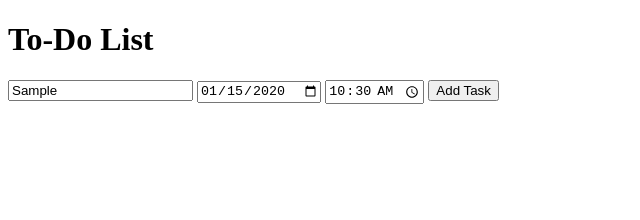
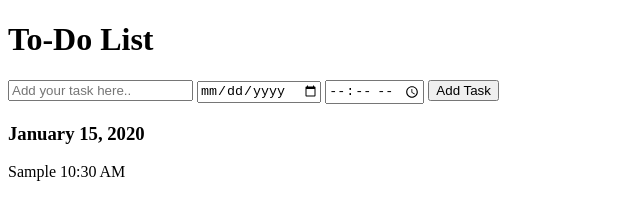
Before and after one commit to amol-rathod-147/Amol-To-Do-List, a plain HTML site: page index.html in a window 1280 px wide. Both pictures are taken after typing "Sample", "2020-01-15", "10:30" into the empty fields and a click on the button "Add Task". Shown: the whole page, without its empty margins (0-640 px from the left). Drawn offline with Linux system fonts and the light colour scheme.

Commit message:
Added display task, clearFields, format date and time function

```diff
--- a/index.html
+++ b/index.html
@@ -4,14 +4,19 @@
     <meta charset="UTF-8">
     <meta name="viewport" content="width=device-width, initial-scale=1.0">
     <title>To Do List</title>
+    <link rel="stylesheet" href="style.css">
 </head>
 <body>
     <div class="container">
         <h1>To-Do List</h1>
-        <input type="text" placeholder="Add your task here..">
-        <input type="date">
-        <input type="time">
-        <button type="submit">Add Task</button>
+        <input type="text" id="taskInput" placeholder="Add your task here..">
+        <input type="date" id="taskDate">
+        <input type="time" id="taskTime">
+        <button type="submit" id="addTaskButton">Add Task</button>
     </div>
+
+  <div id="taskContainer" class="task-list"></div>
+
+  <script src="script.js"></script>
 </body>
 </html>
--- a/script.js
+++ b/script.js
@@ -1,7 +1,52 @@
-const addTaskButton=document.getElementById("addTaskButton");
-addTaskButton.addEventListener("click",()=>{
-    const task=document.getElementById("taskInput").value.trim();
-    const date=document.getElementById("taskDate").value;
-    const time=document.getElementById("taskTime").value;
+document.getElementById('addTaskButton').addEventListener('click', ()=> {
+    const task = document.getElementById('taskInput').value.trim();
+    const date = document.getElementById('taskDate').value;
+    const time = document.getElementById('taskTime').value;
 
-})
+    if (task && date && time) {
+      const tasks = JSON.parse(localStorage.getItem('tasks')) || {};
+      if (!tasks[date]) tasks[date] = [];
+      tasks[date].push({ task, time });
+
+      localStorage.setItem('tasks', JSON.stringify(tasks));
+      displayTasks();
+      clearFields();
+    }
+  });
+
+  const clearFields=()=> {
+    document.getElementById('taskInput').value = '';
+    document.getElementById('taskDate').value = '';
+    document.getElementById('taskTime').value = '';
+  }
+
+  const displayTasks=()=> {
+    const tasks = JSON.parse(localStorage.getItem('tasks')) || {};
+    const taskContainer = document.getElementById('taskContainer');
+    taskContainer.innerHTML = '';
+
+    Object.keys(tasks).forEach(date => {
+      const taskList = document.createElement('div');
+      taskList.innerHTML = `<h3>${formatDate(date)}</h3>`;
+      tasks[date].forEach(taskObj => {
+        const taskItem = document.createElement('div');
+        taskItem.textContent = `${taskObj.task} ${formatTime(taskObj.time)}`;
+        taskList.appendChild(taskItem);
+      });
+      taskContainer.appendChild(taskList);
+    });
+  }
+
+  const formatDate=(date)=> {
+    const options = { year: 'numeric', month: 'long', day: 'numeric' };
+    return new Date(date).toLocaleDateString(undefined, options);
+  }
+
+  const formatTime=(time)=> {
+    const [hour, minute] = time.split(':');
+    const date = new Date();
+    date.setHours(hour, minute);
+    return date.toLocaleTimeString([], { hour: '2-digit', minute: '2-digit' });
+  }
+
+  window.onload = displayTasks;
```
Also changed, not shown: 1 other file.
